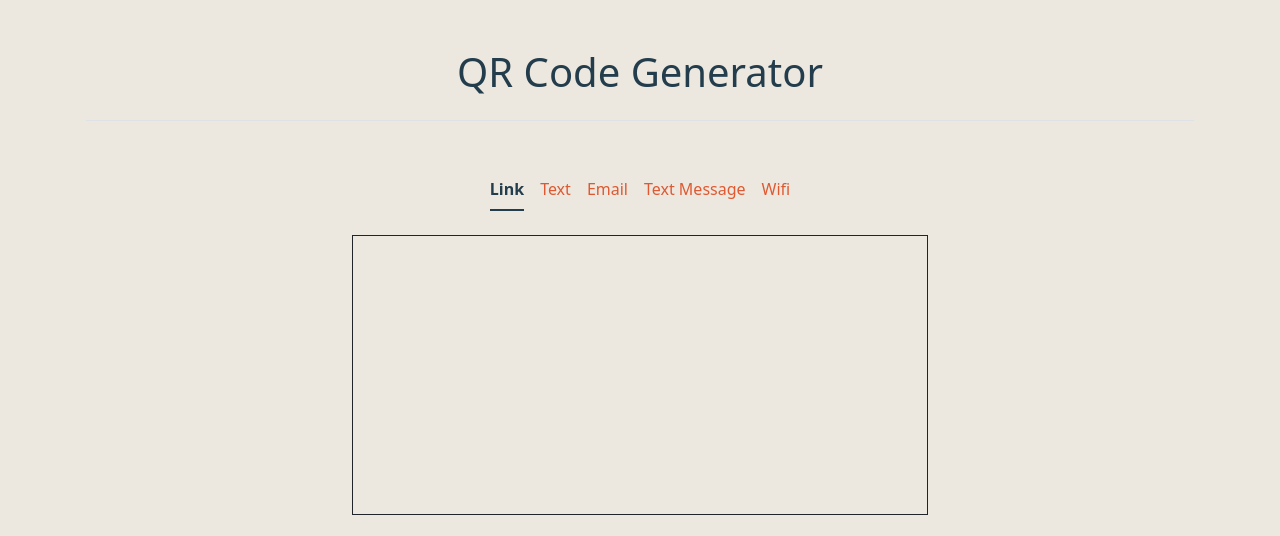
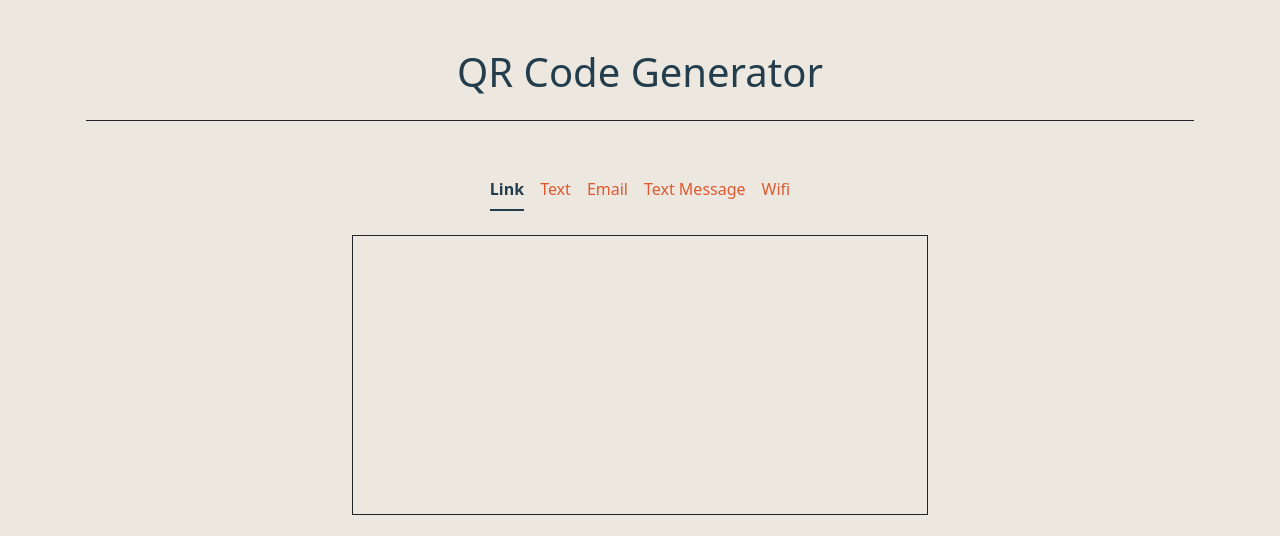
Before and after one commit to bwillwork/qr-code-generator-vanilla-js, a website built with webpack: page src/index.html in a window 1280 px wide. Shown: the top 536 px of the page. Built offline with nearby package versions, Linux system fonts and the light colour scheme.

Commit message:
Adding changes to the features and style

```diff
--- a/src/index.html
+++ b/src/index.html
@@ -7,7 +7,7 @@
 <body>
 
 <div class="container py-4 px-3 mx-auto">
-  <header class="d-flex justify-content-center align-items-md-center pb-3 mb-5 border-bottom">
+  <header class="d-flex justify-content-center align-items-md-center pb-3 mb-5 border-bottom border-dark">
     <h1 class="h1">QR Code Generator</h1>
   </header>
   <ul class="nav nav-underline justify-content-center" id="myTab" role="tablist">
```
